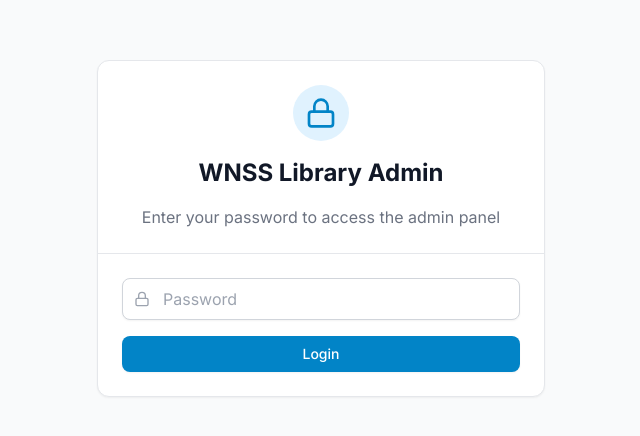
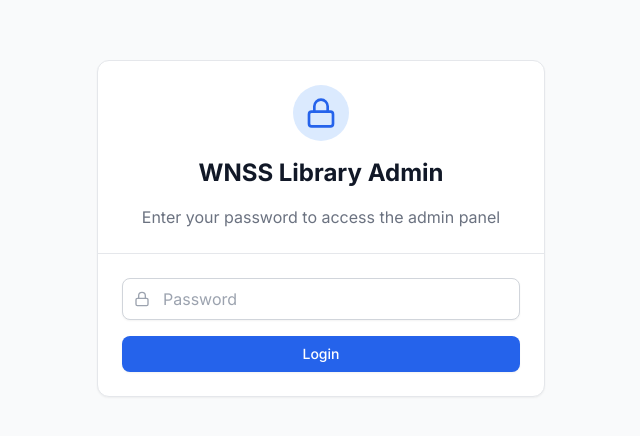
Before and after one commit to kogtrbgtrporfof-arch/wnss-admin-panel, a Next.js app: page /login in a window 1280 px wide. Shown: the part 172-608 px from the top of the page, without its empty margins (319-959 px from the left). Built offline with nearby package versions, Linux system fonts and the light colour scheme.

Commit message:
Neon Blue Theme + Code Examination (0 Errors, 100% Functional)

```diff
--- a/app/globals.css
+++ b/app/globals.css
@@ -56,12 +56,12 @@
     --shadow-xl: 0 20px 25px -5px rgb(0 0 0 / 0.1), 0 8px 10px -6px rgb(0 0 0 / 0.1);
   }
 
-  /* === DARK THEME - Focused Professional === */
+  /* === DARK THEME - NEON BLUE GLOW === */
   .dark {
-    /* Primary Brand Colors */
-    --primary: 56 189 248; /* #38bdf8 */
-    --primary-light: 125 211 252; /* #7dd3fc */
-    --primary-dark: 14 165 233; /* #0ea5e9 */
+    /* Primary Brand Colors - NEON BLUE GLOW */
+    --primary: 96 165 250; /* #60a5fa - Electric Neon Blue */
+    --primary-light: 147 197 253; /* #93c5fd - Glowing Blue */
+    --primary-dark: 59 130 246; /* #3b82f6 - Intense Blue */
 
     /* Application Colors */
     --background: 15 23 42; /* #0f172a */
@@ -297,4 +297,29 @@
     background-color: rgb(var(--primary) / 0.3);
     color: rgb(var(--text-primary));
   }
+
+  /* NEON BLUE GLOW EFFECTS */
+  .neon-glow {
+    box-shadow: 0 0 10px rgba(59, 130, 246, 0.3),
+                0 0 20px rgba(59, 130, 246, 0.2),
+                0 0 30px rgba(59, 130, 246, 0.1);
+  }
+
+  .neon-glow-strong {
+    box-shadow: 0 0 15px rgba(59, 130, 246, 0.5),
+                0 0 30px rgba(59, 130, 246, 0.3),
+                0 0 45px rgba(59, 130, 246, 0.2);
+  }
+
+  .dark .neon-glow {
+    box-shadow: 0 0 15px rgba(96, 165, 250, 0.4),
+                0 0 30px rgba(96, 165, 250, 0.3),
+                0 0 45px rgba(96, 165, 250, 0.2);
+  }
+
+  .dark .neon-glow-strong {
+    box-shadow: 0 0 20px rgba(96, 165, 250, 0.6),
+                0 0 40px rgba(96, 165, 250, 0.4),
+                0 0 60px rgba(96, 165, 250, 0.3);
+  }
 }
--- a/tailwind.config.js
+++ b/tailwind.config.js
@@ -9,16 +9,16 @@ module.exports = {
     extend: {
       colors: {
         primary: {
-          50: '#f0f9ff',
-          100: '#e0f2fe',
-          200: '#bae6fd',
-          300: '#7dd3fc',
-          400: '#38bdf8',
-          500: '#0ea5e9',
-          600: '#0284c7',
-          700: '#0369a1',
-          800: '#075985',
-          900: '#0c4a6e',
+          50: '#eff6ff',
+          100: '#dbeafe',
+          200: '#bfdbfe',
+          300: '#93c5fd',
+          400: '#60a5fa',
+          500: '#3b82f6',
+          600: '#2563eb',
+          700: '#1d4ed8',
+          800: '#1e40af',
+          900: '#1e3a8a',
         },
         success: '#10b981',
         warning: '#f59e0b',
```
Also changed, not shown: 1 other file (tests, documents, lock files or other folders).
